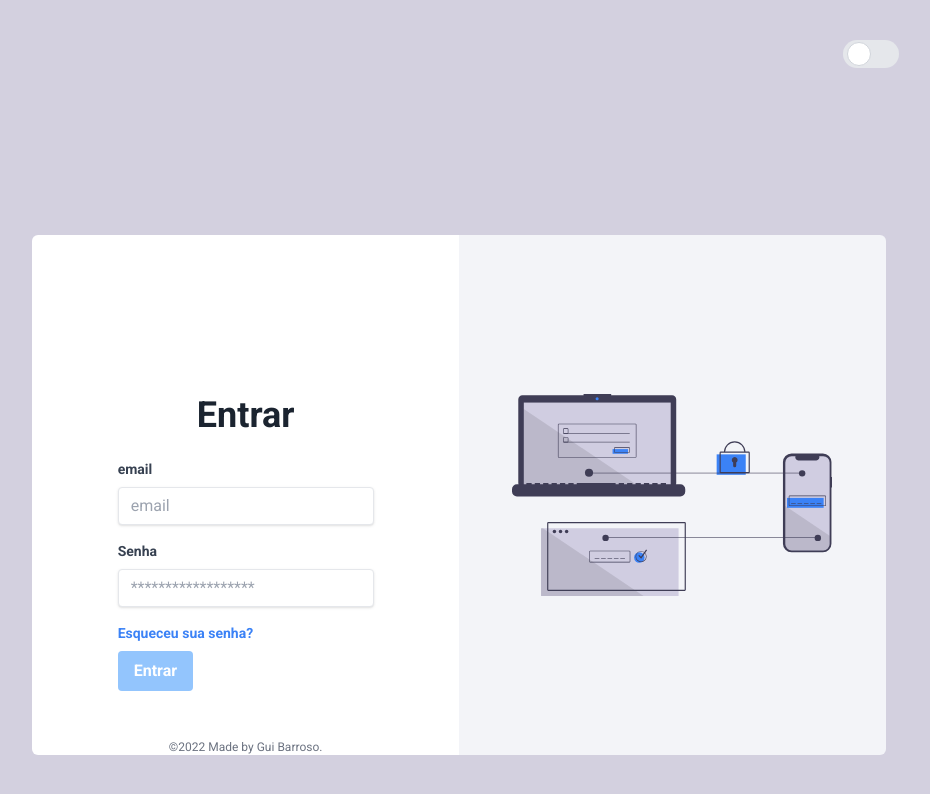
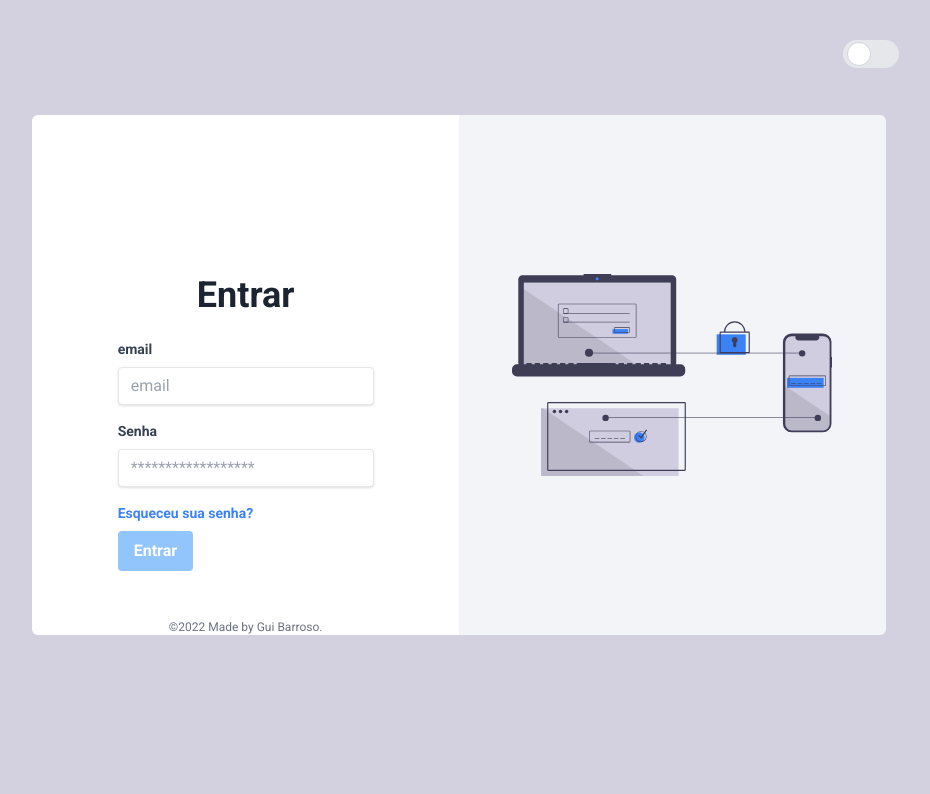
Before and after one commit to GuilhermeBarroso-sys/solid_react, a React (Vite) app: page /login in a window 1280 px wide. Shown: the top 794 px of the page, without its empty margins (181-1111 px from the left). Built offline with nearby package versions, Linux system fonts and the light colour scheme; a web font is replaced by a local one.

Commit message:
Fix: decrease margin-top

```diff
--- a/src/components/Authentication/LoginScreen/index.tsx
+++ b/src/components/Authentication/LoginScreen/index.tsx
@@ -40,7 +40,7 @@ export function LoginScreen() {
 	return (
     <>
     <ToggleDarkMode />
-		<div className="flex w-100 justify-center mt-40 dark:border-yellow">
+		<div className="flex w-100 justify-center mt-10 dark:border-yellow">
 			<div className="w-2/3  flex flex-row min-h-fit h-auto">
 				<div className="w-full md:w-1/2 bg-white dark:bg-[#2C2E43] dark:text-[#ffff] rounded-l-md flex flex-col items-center md:justify-center  ">
 					<h1 className="font-bold text-4xl black md:mt-40 mt-20 dark:text-[#ffff]">Entrar</h1>
@@ -53,7 +53,7 @@ export function LoginScreen() {
 								<input {...register("email", {required: true})} required onChange={( { target : {value} } ) => {
 									isValidEmail(value) ? setValidEmail(true) : setValidEmail(false);
 								}} className={validEmail ? "shadow appearance-none border rounded w-full py-2 px-3 text-gray-700 leading-tight focus:outline-none focus:shadow-outline" : "shadow appearance-none border rounded w-full py-2 px-3 text-gray-700 leading-tight focus:outline-none focus:shadow-outline border-red-500"} id="email" type="email" placeholder="email" />
-                {errors.email && <span>Esse campo eh obrigatorio</span>}
+
 							</div>
 							<div className="mb-1">
 								<label className="block text-gray-700 dark:text-[#ffff]  text-sm font-bold mb-2" htmlFor="password">
@@ -62,7 +62,7 @@ export function LoginScreen() {
 								<input  {...register("password", {required: true})} required onChange={( { target: { value }}) => {
 									value.length >= 1 ? setValidPassword(true) : setValidPassword(false);
 								}} className={"shadow appearance-none border rounded w-full py-2 px-3 text-gray-700 mb-3 leading-tight focus:outline-none focus:shadow-outline"} id="password" type="password" placeholder="******************" />
-                {errors.password && <span className="dark:text-[#ffff] text-black">Esse campo eh obrigatorio</span>}
+
 
 							</div>
 							<div className="flex items-start flex-col">
```
